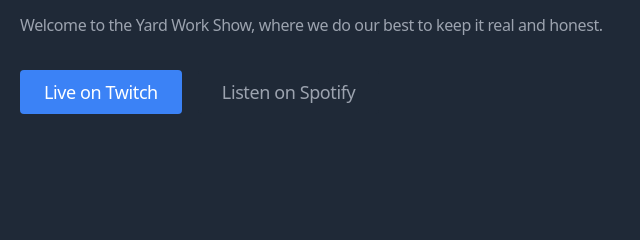
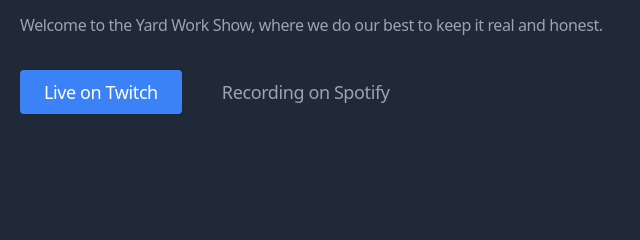
Before and after one commit to kcanamar/tyws_3.0, an Astro site: page / in a window 1280 px wide. Shown: the part 327-567 px from the top of the page, 0-640 px from the left. Built offline with nearby package versions, Linux system fonts and the light colour scheme; Astro itself is replaced by a stand-in of ours.

Commit message:
recording

```diff
--- a/src/components/Hero.astro
+++ b/src/components/Hero.astro
@@ -19,7 +19,7 @@ import logo from "../assets/logo.png"
                     Live on Twitch
                 </a>
                 <a href={socials.spotify} target="_blank"class="ml-4 inline-flex text-gray-400 bg-gray-800 border-0 py-2 px-6 focus:outline-none hover:bg-gray-700 hover:text-white rounded text-lg">
-                    Listen on Spotify
+                    Recording on Spotify
                 </a>
             </div>
         </div>
```
